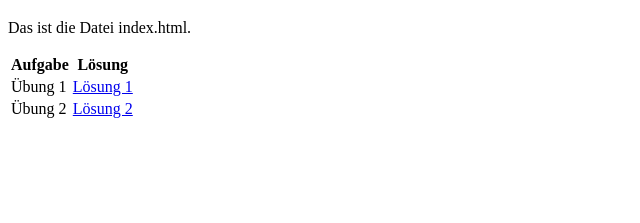
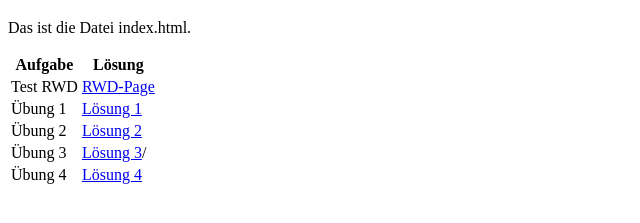
Before and after one commit to Bougeye/Webtech25, a plain HTML site: page index.html in a window 1280 px wide. Shown: the part 61-284 px from the top of the page, without its empty margins (0-640 px from the left). Drawn offline with Linux system fonts and the light colour scheme.

Commit message:
added Ue3,Ue4,Tests to index

```diff
--- a/index.html
+++ b/index.html
@@ -16,6 +16,10 @@
         </thead>
         <tbody>
             <tr>
+                <td>Test RWD</td>
+                <td><a href="Tests/ResponsiveWebDesign.html">RWD-Page</a></td>
+            </tr>
+            <tr>
                 <td>Übung 1</td>
                 <td><a href="Uebung1/uebung1.html">Lösung 1</a></td>
             </tr>
@@ -23,6 +27,14 @@
                 <td>Übung 2</td>
                 <td><a href="Uebung2/Uebung1/uebung2.html">Lösung 2</a></td>
             </tr>
+            <tr>
+                <td>Übung 3</td>
+                <td><a href="Uebung3/uebung3.html">Lösung 3</a>/</td>
+            </tr>
+            <tr>
+                <td>Übung 4</td>
+                <td><a href="Uebung4/uebung4.html">Lösung 4</a></td>
+            </tr>
         </tbody>
     </table>
 </body>
```
